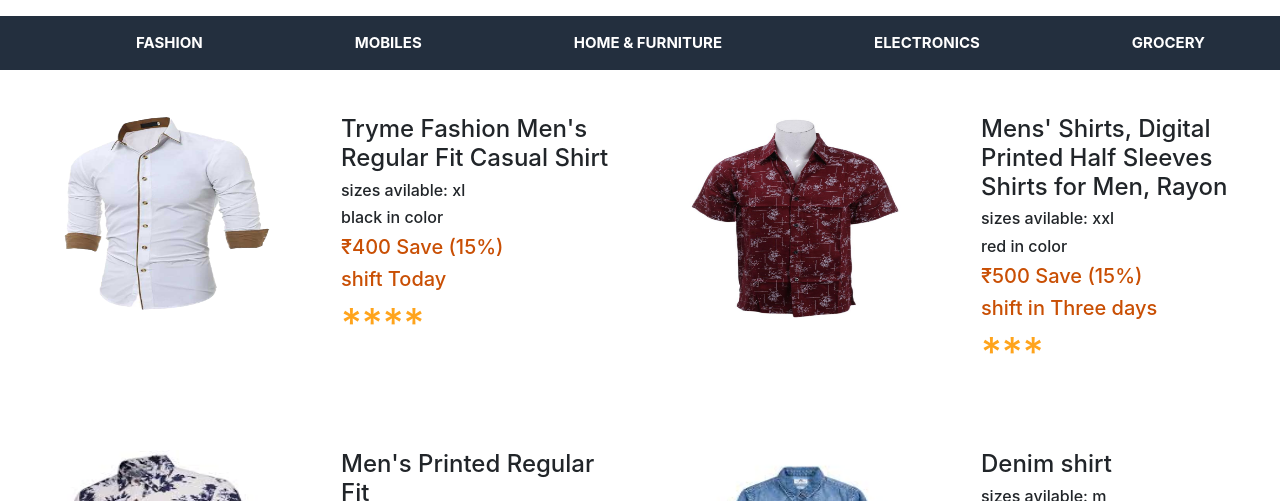
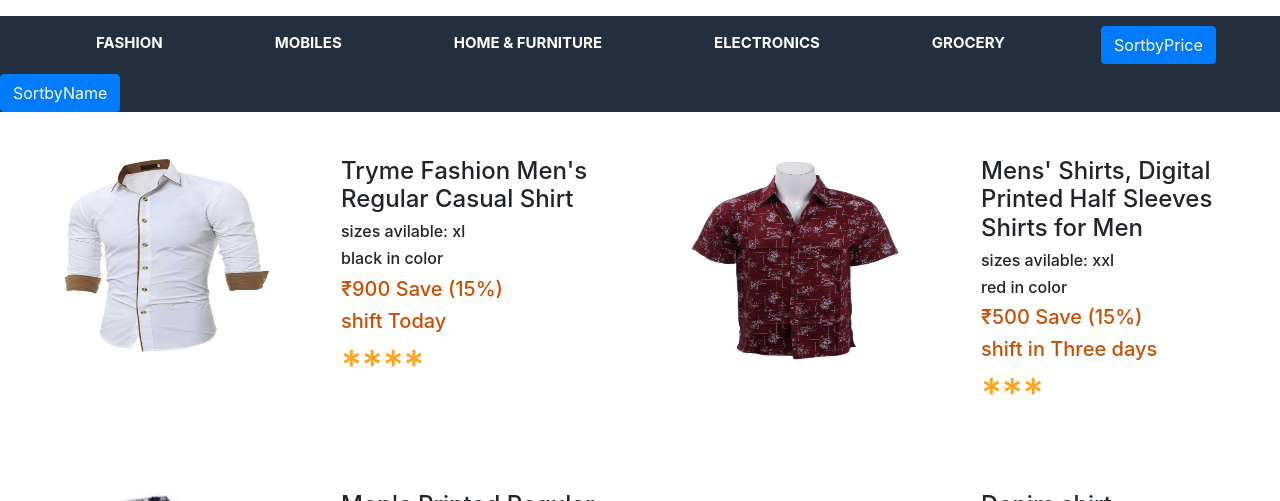
Before and after one commit to amitturak16/js_ecommerce, a plain HTML site: page index.html in a window 1280 px wide. Shown: the part 764-1265 px from the top of the page. Drawn offline with nearby package versions, Linux system fonts and the light colour scheme.

Commit message:
sorting feature add

```diff
--- a/css/style.css
+++ b/css/style.css
@@ -29,7 +29,7 @@
   }
 
  /* product category */
-
+ .product_category{cursor: pointer;}
  .product_category ul {
     list-style-type: none;
     margin: 0;
@@ -40,7 +40,7 @@
 
   .product_category li {
     float: left;
-    padding: 0px 0px 0px 120px;
+    padding: 0px 0px 0px 80px;
 
     color: white;
     text-align: center;
--- a/index.html
+++ b/index.html
@@ -43,6 +43,9 @@
                 <li><div onclick="showProduct('Home & Furniture');" class="tabStyle" id="homeFurniture"></div></li>
                 <li><div onclick="showProduct('Electronics');" class="tabStyle" id="electronics"></div></li>
                 <li><div onclick="showProduct('Grocery');" class="tabStyle" id="grocery"></div></li>
+
+                <button style="margin: 10px 10px 10px 80px;" onclick="byPrice(); showProduct('fashion')" id="" class="btn btn-primary">SortbyPrice</button>
+                <button onclick="byName(); showProduct('fashion')" id="" class="btn btn-primary">SortbyName</button>
             </ul>
          </div>
          <br>
--- a/js/products.js
+++ b/js/products.js
@@ -3,10 +3,10 @@ const productData = [
         id: 1,
         productCategory: 'fashion',
         productName: `Tryme Fashion
-        Men's Regular Fit Casual Shirt`,
+        Men's Regular Casual Shirt`,
         size: 'xl',
         color: 'black',
-        price: 400,
+        price: 900,
         shippingInformation: 'shift Today',
         reviews: '****',
         productUrl: "assets/product_images/casual_shirt.png"
@@ -14,7 +14,7 @@ const productData = [
     {
         id: 2,
         productCategory: 'fashion',
-        productName: `Mens' Shirts, Digital Printed Half Sleeves Shirts for Men, Rayon`,
+        productName: `Mens' Shirts, Digital Printed Half Sleeves Shirts for Men`,
         size: 'xxl',
         color: 'red',
         price: 500,
@@ -208,7 +208,7 @@ const productData = [
         productName: 'redmi note7',
         size: 5.5,
         color: 'black',
-        price: 10000,
+        price: 17000,
         shippingInformation: 'shift Today',
         reviews: '****',
         productUrl: "assets/product_images/note7.jpg"
@@ -242,7 +242,7 @@ const productData = [
         productName: 'redmi note8 pro',
         size: 5.5,
         color: 'black',
-        price: 13900,
+        price: 10900,
         shippingInformation: 'shift within 2 days',
         reviews: '****',
         productUrl: "assets/product_images/note8pro.jpg"
@@ -389,7 +389,7 @@ const productData = [
         productCategory: 'Home & Furniture',
         productName: 'Ottoman bed',
         color: 'black',
-        price: '12000',
+        price: '23000',
         shippingInformation: 'shift Today',
         reviews: '****',
         productUrl: "assets/product_images/bed1.jpg"
@@ -735,7 +735,7 @@ const productData = [
         productCategory: 'Grocery',
         productName: 'Daawat Brown Basmati',
         size: '1kg',
-        price: 400,
+        price: 200,
         shippingInformation: 'shift Today',
         reviews: '****',
         productUrl: "assets/product_images/rice.jpg"
@@ -971,4 +971,230 @@ function showProduct(category)
 
 showProduct('fashion');
 
-//amit
+
+
+function byPrice(){
+productData.sort((a,b) => (a.price > b.price ? 1 : -1 ));
+}
+
+function byName(){
+    productData.sort((a,b) => a.productName > b.productName ? 1 : -1);
+}
+
+
+
+
+
+
+
+
+
+
+
+
+
+
+
+
+
+
+
+
+
+
+
+
+
+
+
+
+
+
+
+
+
+
+
+
+
+
+
+
+
+
+
+
+
+
+// let amit = {
+//     id: 47,
+//     productCategory: 'Electronics',
+//     productName: 'Dell KM117 Wireless Keyboard & Mouse Combo',
+//     color: 'black',
+//     price: 1400,
+//     shippingInformation: 'shift Today',
+//     reviews: '****',
+//     productUrl: "assets/product_images/Dell1.jpg"
+// }
+
+// const keys = Object.keys(amit);
+// console.log('keys',keys);
+// const vals = Object.values(amit);
+// console.log('Values',vals);
+// const entries = Object.entries(amit);
+// console.log(entries[2][1])
+
+
+
+
+
+
+
+// const companies = [
+// {name:"company One", category:"Finance", start:1981, end:2003},
+// {name:"company Two", category:"Retail", start:1992, end:2008},
+// {name:"company Three", category:"Auto", start:1999, end:2007},
+// {name:"company Four", category:"Retail", start:1989, end:2010},
+// {name:"company Five", category:"Technology", start:2009, end:2014},
+// {name:"company Six", category:"Finance", start:1987, end:2003},
+// {name:"company Seven", category:"Auto", start:1986, end:2010},
+// {name:"company Eight", category:"Technology", start:2011, end:2096},
+// {name:"company Nine", category:"Retail", start:1981, end:2016},
+// ];
+
+// const ages = [33, 12, 20, 16, 5, 54, 21, 44, 61, 13, 15, 45, 25, 64, 32];
+
+// for(i=0; i<companies.length; i++){
+//     console.log(companies[i]);
+// }
+
+
+//foreach
+// companies.forEach function(company){
+//     console.log(company);
+// })
+
+
+//filter examples
+
+// let canDrink = [];
+// for(i=0; i<ages.length; i++){
+//     if(ages[i] >= 21){
+//         canDrink.push(ages[i]);
+//     }
+// }
+// console.log(canDrink);
+
+// const canDrink = ages.filter(function(value){
+//     if(value >= 21){
+//         return true;
+//     }
+// })
+// console.log(canDrink);
+
+// const canDrink = ages.filter(value => value >= 21);
+// console.log(canDrink);
+
+
+// filter retail companies
+
+//ES5
+// const retailCompanies = companies.filter(function(company){
+//     if(company.category === 'Retail'){
+//         return true;
+//     }
+// });
+
+//ES6
+// const retailCompanies = companies.filter(company => company.category === 'Retail');
+
+//get 80's companies
+
+// const eightiesCompanies = companies.filter(function(eighty){
+//     if(eighty.start >= 1980 && eighty.start < 1990){
+//         return true;
+//     }
+// });
+
+
+// const eightiesCompanies = companies.filter(eighty => (eighty.start >= 1980 && eighty.start < 1990))
+// console.log(eightiesCompanies);
+
+//Get companies that lasted  10 years or more
+
+// const companiesLastedTenYears = companies.filter(company => (company.end - company.start >= 10));
+// console.log(companiesLastedTenYears);
+
+
+// end filter
+
+
+
+//map
+
+//create array of company names
+
+// const companyNames = companies.map(function(company){
+//     return company.name;
+// });
+// console.log(companyNames);
+
+
+// const testMap = companies.map(function(company){
+//     return `${company.name} [${company.start} - ${company.end}]`;
+// });
+
+
+// const testMap = companies.map(company => `${company.name} [${company.start} - ${company.end}]`);
+// console.log(testMap);
+
+// const agesMap = ages
+// .map(age => Math.sqrt(age))
+// .map(age => age * 2);
+// console.log(agesMap);
+
+
+
+//sort
+// const sortedCompanies = companies.sort(function(c1,c2){
+// if(c1.start > c2.start){
+//     return 1;
+// }else{
+//     return -1;
+// }
+// });
+
+
+// const sortedCompanies = companies.sort((c1,c2) => (c1.start > c2.start ? 1 : -1));
+// console.log(sortedCompanies)
+
+// const sortAges = ages.sort((a,b) => a-b);
+// console.log(sortAges);
+
+
+// //reduce
+
+// let ageSum = 0;
+// for(i=0; i< ages.length; i++){
+//     ageSum += ages[i];
+// }
+// console.log(ageSum);
+
+
+// get total years of all companies
+
+// const totalYears = companies.reduce(function(total,company){
+//     return total + (company.end - company.start);
+// },0);
+// console.log(totalYears)
+
+
+
+// combine method
+
+// const combined = ages
+//     .map(age => age * 2)
+//     .filter(age => age >= 40)
+//     .sort((a,b) => a -b)
+//     .reduce((a,b) => a+b , 0)
+// console.log(combined)
```
